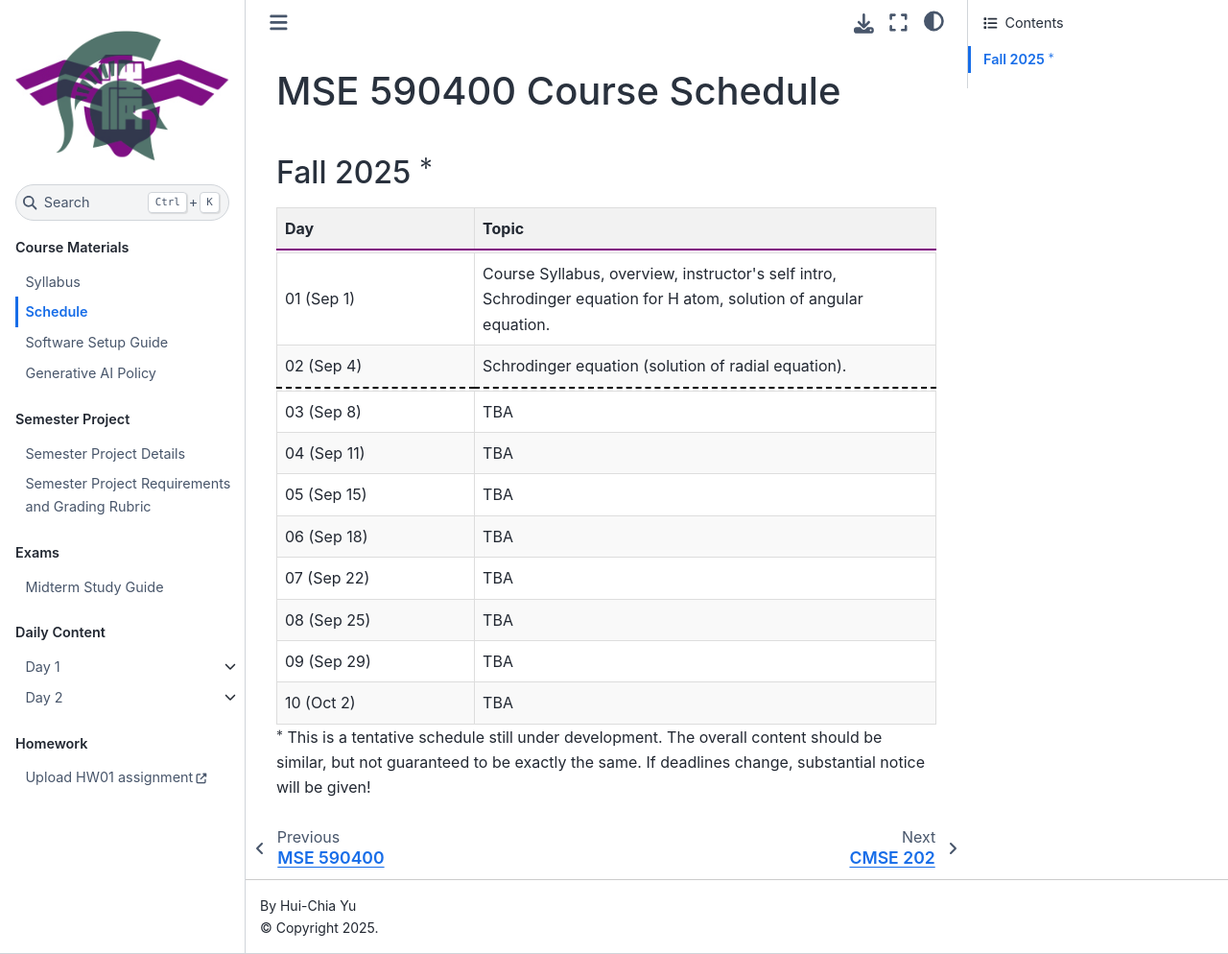
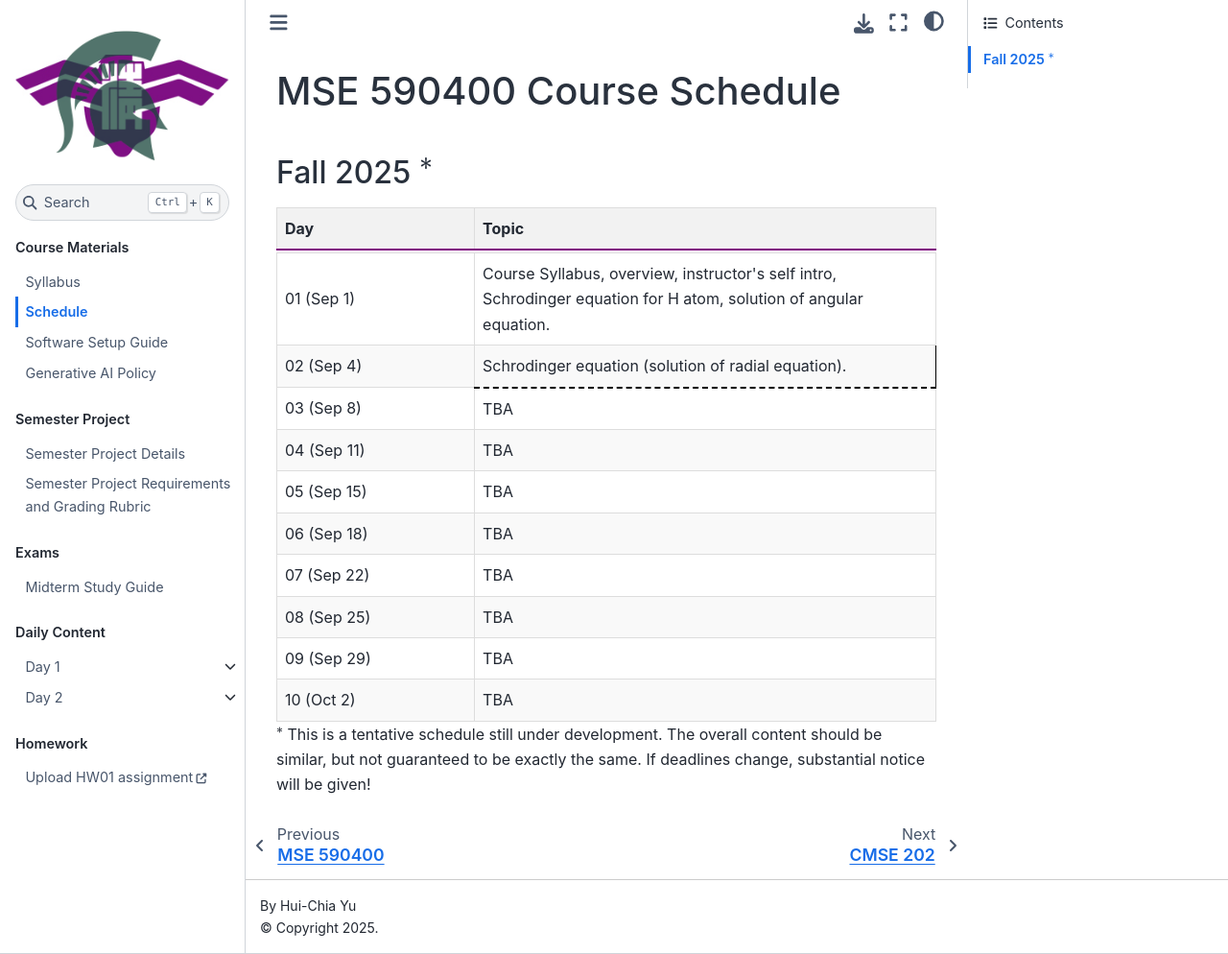
Before and after one commit to huichiayu/nth_mse.github.io, a Jupyter Book: the page built from course_materials/MSE590400_Calendar.md, in a window 1280 px wide and 994 px high. Shown: the whole window at 96% size. Built offline with Jupyter Book 1.0.4 settings and Sphinx 7.4.7 and the Sphinx Book theme 1.1.4, drawn with Linux system fonts in a browser that asks for light colours; pages that are not in the unit, such as notebooks, are missing from menus.

Commit message:
test html in md

```diff
--- a/course_materials/MSE590400_Calendar.md
+++ b/course_materials/MSE590400_Calendar.md
@@ -21,10 +21,7 @@
   </tr>
   <tr style="background-color: #f9f9f9;">
     <td style="border: 1px solid #ddd; padding: 8px;">02 (Sep 4)</td>
-    <td style="border: 1px solid #ddd; padding: 8px;">Schrodinger equation (solution of radial equation).</td>
-  </tr>
-  <tr>
-    <td colspan="2" style="border-top: 2px dashed #000; height: 0;"></td>
+    <td style="border: 1px solid #000; border-bottom: 2px dashed #000; padding: 8px;">Schrodinger equation (solution of radial equation).</td>
   </tr>
   <tr> <!-- week 2 -->
     <td style="border: 1px solid #ddd; padding: 8px;">03 (Sep 8)</td>
```
